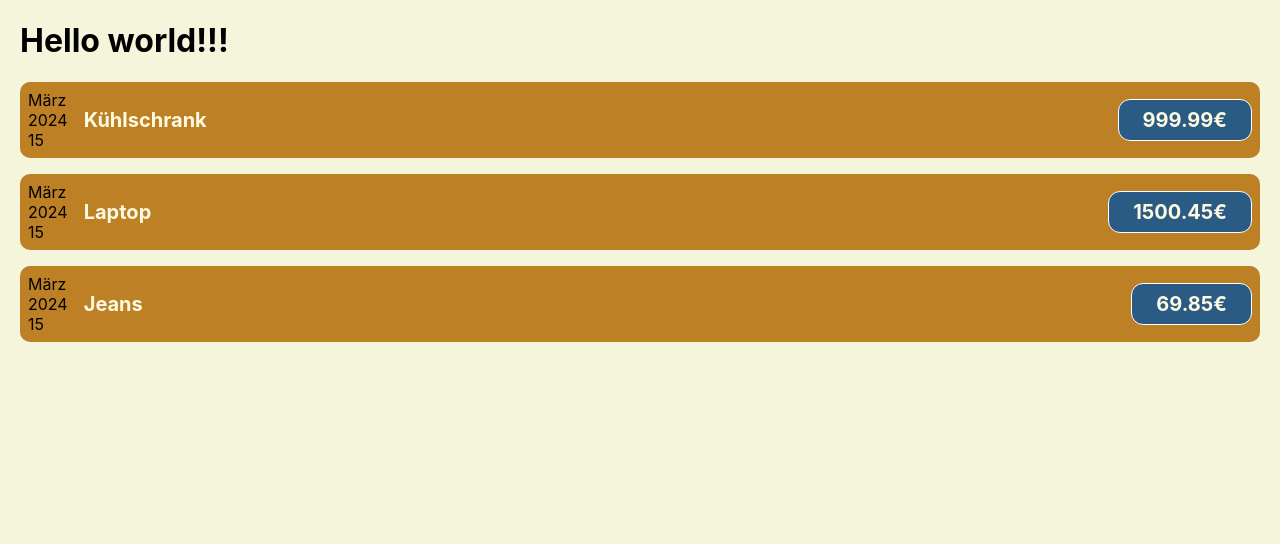
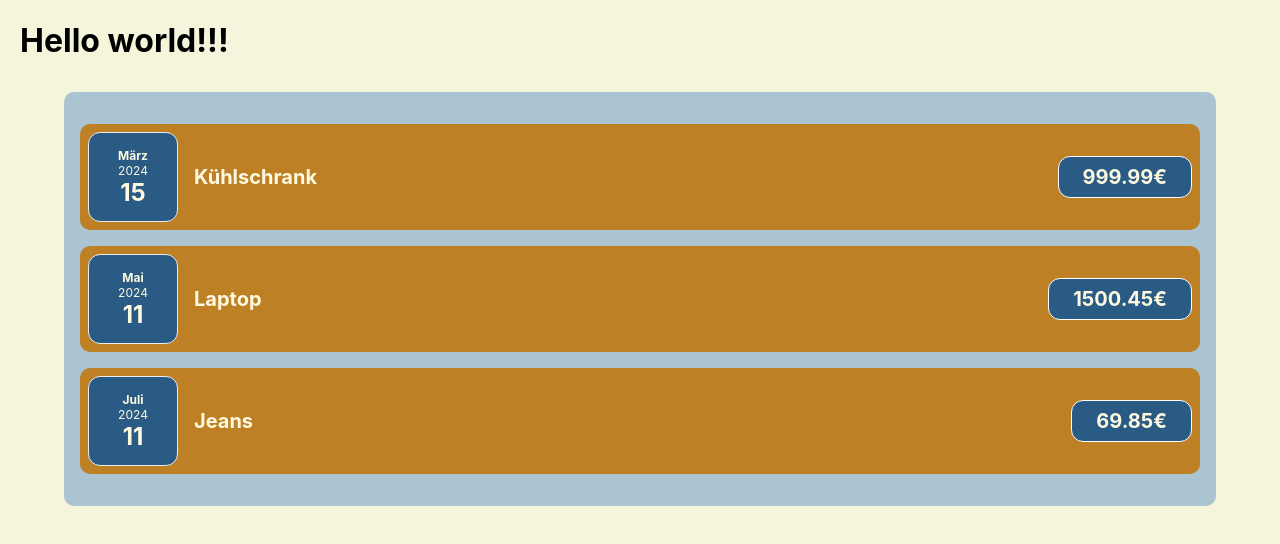
Before and after one commit to kurrurk/react-lessons, a React (Create React App) app in the folder app-01/: page / in a window 1280 px wide. Shown: the top 544 px of the page. Built offline with nearby package versions, Linux system fonts and the light colour scheme.

Commit message:
App 1 (lessons 23 - 25)

```diff
--- a/app-01/src/App.js
+++ b/app-01/src/App.js
@@ -1,4 +1,4 @@
-import CostItem from "./components/CostItem";
+import Costs from "./components/Costs";
 
 const costs = [
   {
@@ -7,12 +7,12 @@
     ammount : 999.99
   },
   {
-    date : new Date(2024, 2, 15),
+    date : new Date(2024, 4, 11),
     description : "Laptop",
     ammount : 1500.45
   },
   {
-    date : new Date(2024, 2, 15),
+    date : new Date(2024, 6, 11),
     description : "Jeans",
     ammount : 69.85
   }
@@ -22,22 +22,7 @@
   return (
     <div className="App">
       <h1>Hello world!!!</h1>
-      <CostItem
-        date={costs[0].date}
-        description={costs[0].description}
-        ammount={costs[0].ammount}
-      ></CostItem>
-      <CostItem
-        date={costs[1].date}
-        description={costs[1].description}
-        ammount={costs[1].ammount}
-      ></CostItem>
-      <CostItem
-        date={costs[2].date}
-        description={costs[2].description}
-        ammount={costs[2].ammount}
-      ></CostItem>
-
+      <Costs costs={costs} />
     </div>
   );
 }
--- /dev/null
+++ b/app-01/src/components/CostDate.css
@@ -0,0 +1,26 @@
+.cost-date {
+  display: flex;
+  flex-direction: column;
+  width: 5.5rem;
+  height: 5.5rem;
+  border: 1px solid #ececec;
+  background-color: #2a5b84;
+  color: #fefae1;
+  border-radius: 12px;
+  align-items: center;
+  justify-content: center;
+}
+
+.cost-date__month {
+  font-size: 0.75rem;
+  font-weight: bold;
+}
+
+.cost-date__year {
+  font-size: 0.75rem;
+}
+
+.cost-date__day {
+  font-size: 1.5rem;
+  font-weight: bold;
+}
--- /dev/null
+++ b/app-01/src/components/CostDate.js
@@ -0,0 +1,18 @@
+import './CostDate.css';
+function CostDate (props) {
+
+    const month = props.date.toLocaleString('de-De', {month: 'long'} );
+    const year = props.date.getFullYear();
+    const day = props.date.toLocaleString('de-De', {day: '2-digit'} );
+
+    return (
+        <div className="cost-date">
+            <div className="cost-date__month">{month}</div>
+            <div className="cost-date__year">{year}</div>
+            <div className="cost-date__day">{day}</div>
+        </div>
+    );
+
+}
+
+export default CostDate;
--- a/app-01/src/components/CostItem.js
+++ b/app-01/src/components/CostItem.js
@@ -1,18 +1,13 @@
 import "./CostItem.css";
+import CostDate from "./CostDate";
 
 function CostItem (props) {
 
-    const month = props.date.toLocaleString('de-De', {month: 'long'} );
-    const year = props.date.getFullYear();
-    const day = props.date.toLocaleString('de-De', {day: '2-digit'} );
+
 
     return (
-        <div className="cost-item" >
-            <div>
-                <div>{month}</div>
-                <div>{year}</div>
-                <div>{day}</div>
-            </div>
+        <div className="cost-item">
+            <CostDate date={props.date} />
             <div className="cost-item__description">
                 <h2>{props.description}</h2>
                 <div className="cost-item__price">{props.ammount}€</div>
--- /dev/null
+++ b/app-01/src/components/Costs.css
@@ -0,0 +1,8 @@
+.costs {
+  padding: 1rem;
+  background-color: #aac4d1;
+  margin: 2rem auto;
+  width: 70rem;
+  max-width: 95%;
+  border-radius: 10px;
+}
--- /dev/null
+++ b/app-01/src/components/Costs.js
@@ -0,0 +1,28 @@
+import './Costs.css'
+import CostItem from "./CostItem";
+
+function Costs (props) {
+
+    return (
+        <div className="costs">
+            <CostItem
+                date={props.costs[0].date}
+                description={props.costs[0].description}
+                ammount={props.costs[0].ammount}
+            />
+            <CostItem
+                date={props.costs[1].date}
+                description={props.costs[1].description}
+                ammount={props.costs[1].ammount}
+            />
+            <CostItem
+                date={props.costs[2].date}
+                description={props.costs[2].description}
+                ammount={props.costs[2].ammount}
+            />
+        </div>
+    );
+
+}
+
+export default Costs;
```
